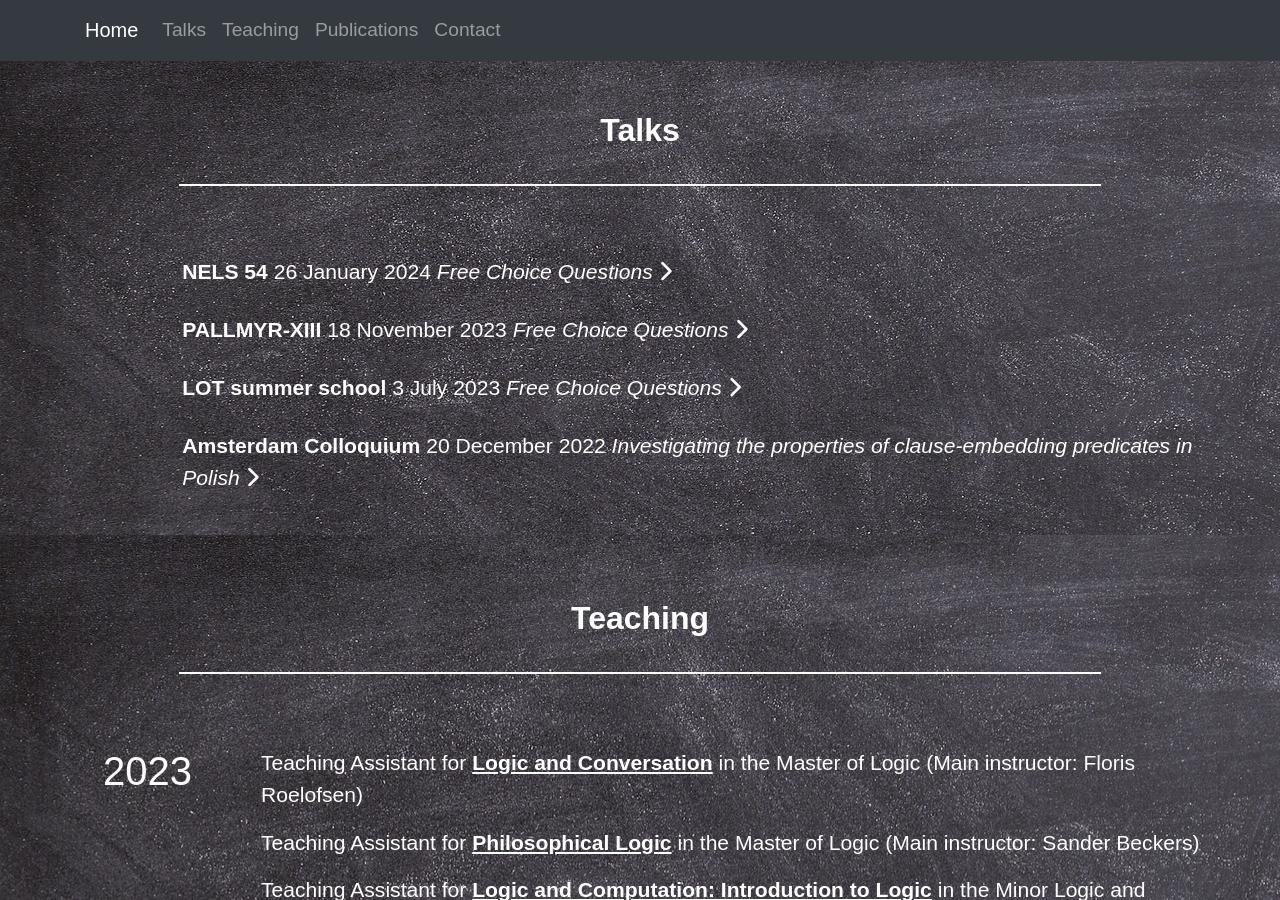
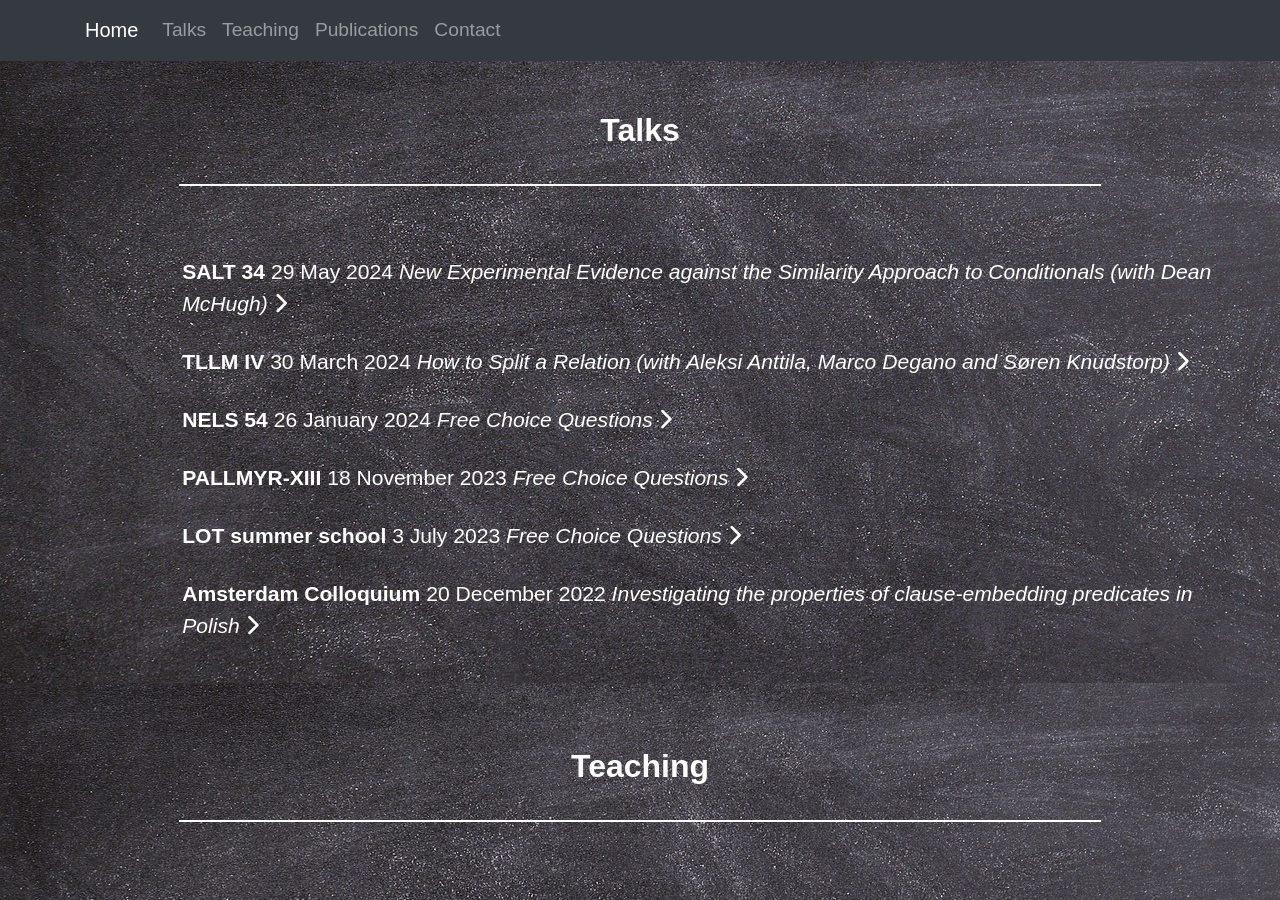
Before and after one commit to TJKlochowicz/Personal-website, a Jekyll site: the page built from _pages/index.html, in a window 1280 px wide and 900 px high, scrolled down 641 px. Built offline with Jekyll 4.4.1, drawn with Linux system fonts in a browser that asks for light colours; nearby versions of some CDN libraries; some web fonts are replaced.

Commit message:
update talks

```diff
--- a/_data/talks.yml
+++ b/_data/talks.yml
@@ -25,7 +25,7 @@
   title: "Free Choice Questions"
   date: 2024-01-26
   url: https://nels54.mit.edu/program
-  slides: assets\papers\paper_FCQ.pdf
+  abstract: assets\papers\paper_FCQ.pdf
   description: >
     You can see the current draft version of th eFree Choice Questions paper [here](https://www.tklochowicz.com/assets/papers/paper_FCQ.pdf)
 
@@ -36,3 +36,28 @@
   slides: assets\slides\PallmyrTKlochowicz.pdf
   description: >
      **Abstract**: Polar questions like 'May I go to the park or to the beach?' give rise to inferences similar to Free Choice Permission. The *Yes* answer to these questions corresponds to the permission to freely choose between going to the park and going to the beach. *No* corresponds to Dual Prohibition, i.e., prohibition to go to either place. I empirically tested these intuitions. I will indicate how the collected data can allow us to establish the source of these inferences and compare the findings to predictions made by current theories of Free Choice extended with question semantics. The collected data poses a challenge to the semantic and scalar approaches to *free choice* and supports non-scalar pragmatics as a uniform solution to the *free choice* puzzle.
+
+- venue: "SALT 34"
+  date: 2024-05-29
+  title: "New Experimental Evidence against the Similarity Approach to Conditionals (with Dean McHugh)"
+  url: https://saltconf.github.io/salt34/call-for-abstracts/
+  abstract: assets\papers\SALT_2024_Rec.pdf
+  slides: assets\slides\PallmyrTKlochowicz.pdf
+  description: >
+     **Abstract**: he similarity approach to conditionals (Stalnaker 1968, Lewis 1973) predicts Reciprocity to be valid: whenever 𝐴 > 𝐵, 𝐵 > 𝐴 and 𝐴 > 𝐶 are true, 𝐵 > 𝐶 is true (where 𝐴 > 𝐵 denotes if 𝐴 would 𝐵). We ran an experiment to test the validity of this rule. Strikingly,
+      half of our participants judged the rule invalid, i.e. judged in at least one scenario that it does not preserve truth. Our data also challenge Kratzer’s (2012) and Fine’s (2012) semantics of
+      conditionals, but we show that McHugh’s (2022) aboutness approach can account for our data.
+
+
+- venue: "TLLM IV"
+  date: 2024-03-30
+  title: "How to Split a Relation (with Aleksi Anttila, Marco Degano and Søren Knudstorp)"
+  url: https://tsinghualogic.net/JRC/tllm/2024connectives/
+  #abstract: assets\papers\SALT_2024_Rec.pdf
+  #slides: assets\slides\PallmyrTKlochowicz.pdf
+  description: >
+    To address the issue of BSML with Wide Scope Obligation, we propose that this splitting not only affects the state of evluation, but
+    also the accessibility relation. Splitting represents a tendency to entertain different alternatives (possibilities) separately.
+    These alternatives can be ‘actual’, when the state is split, but they can also be modal, when the relation is split.
+    The resulting logics preserves all the important Free CHoice inferences from BSML, without falling into the problem of Wide Scope Obligation.
+    We will also propose an alternative solution, which treats states of evaluation as sets of paths, and not sets of worlds.
--- a/_pages/index.html
+++ b/_pages/index.html
@@ -68,10 +68,20 @@ layout: header
     <i class="fa-solid fa-chevron-right arrow"></i>  </a></p>
 
     <div class="collapse" id={{talk.venue}}>
-      {%if talk.slides%}
-      <p> <a href={{talk.slides}}>Slides</a></p>
+      {%if talk.slides and talk.abstract%}
+      <p><b> <a href={{talk.slides}}>Slides</a> <a href={{talk.abstract}}>| Abstract</a></b></p>
       {%endif%}
-      <p>{{talk.description | markdownify}}</p>
+      {%if talk.abstract and talk.slides == nil%}
+      <p><b><a href={{talk.abstract}}>| Abstract</a></b></p>
+      {%endif%}
+      {%if talk.slides and talk.abstract == nil%}
+      <p><b> <a href={{talk.slides}}>Slides</a></b></p>
+      {%endif%}
+      <p>{{talk.description | markdownify}}
+        {%if talk.url%}
+        <a href={{talk.url}}>See more.</a>
+        {%endif%}
+      </p>
     </div>
     {%if talk.date != all_talks[-1].date%}
     <!-- <hr class="talk-hr"> -->
```
Also changed, not shown: 1 other file.
